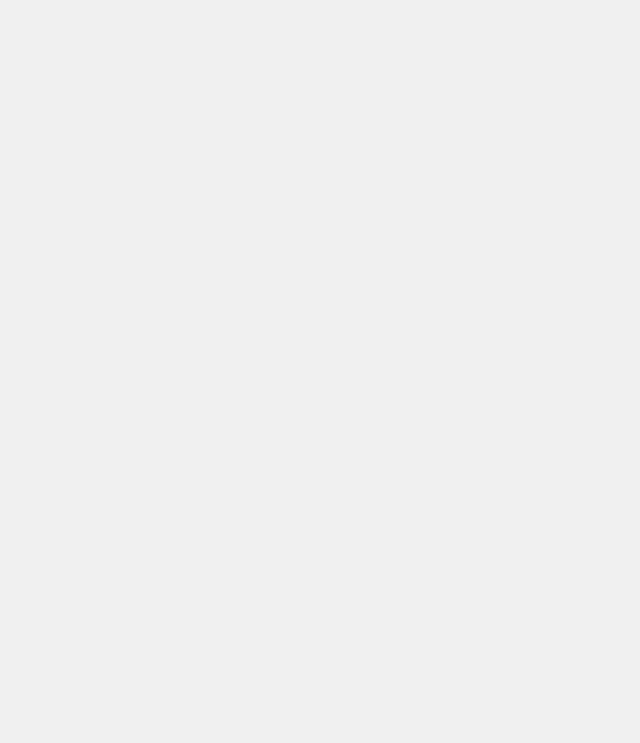
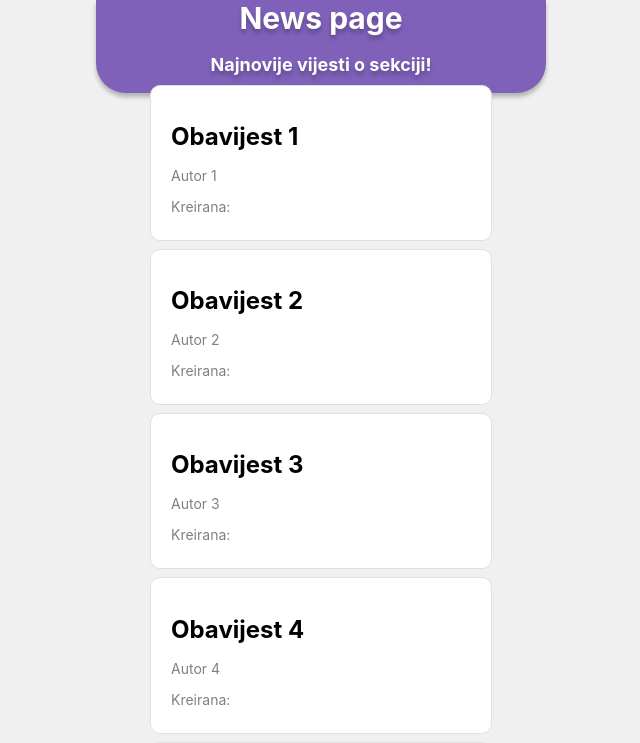
Before and after one commit to LukaArambasic2/chess-rank-up, a React (Create React App) app in the folder frontend/: page /news in a window 1280 px wide. Before the commit this address had no page. Shown: the top 743 px of the page, without its empty margins (319-959 px from the left). Built offline with nearby package versions, Linux system fonts and the light colour scheme.

Commit message:
News i Post page

```diff
--- a/frontend/src/App.js
+++ b/frontend/src/App.js
@@ -11,6 +11,8 @@ import HomePage from './pages/home/HomePage';
 import Profile from './pages/profile/Profile';
 import ScoreboardTotal from './pages/scoreboard/Scoreboard';
 import Registration from './pages/registration/Registration';
+import News from './pages/news/News';
+import Post from './pages/post/Post';
 
 const sections = [
   { id: 1, name: 'Šahovska sekcija', heading: 'DOBRO DOŠLI', description: 'Igramo šah' },
@@ -37,6 +39,8 @@ function App() {
         <Route path="/scoreboard/total" element={<ScoreboardTotal name={"Total"} description={"Svi bodovi ikad"}/>} />
         <Route path="/scoreboard/league" element={<ScoreboardTotal name={"Liga"} description={"Bodovi u Ligi"}/>} />
 
+        <Route path="/news" element={<News />} />
+        <Route path="/post" element={<Post />} />
       </Routes>
     </Router>
   );
--- /dev/null
+++ b/frontend/src/components/descriptive-component/DescriptiveComponent.css
@@ -0,0 +1,22 @@
+.descriptive-card {
+    border-radius: 10px;
+    border: 1px solid #e0e0e0;
+    padding: 20px;
+    width: 300px;
+    background-color: white;
+}
+
+.title {
+    font-size: 24px;
+    font-weight: bold;
+    color: black;
+}
+
+.author, .created-at, .last-modified {
+    font-size: 14px;
+    color: gray;
+}
+
+.created-at, .last-modified {
+    margin: 5px 0;
+}
--- /dev/null
+++ b/frontend/src/components/descriptive-component/DescriptiveComponent.jsx
@@ -0,0 +1,15 @@
+import React from 'react';
+import './DescriptiveComponent.css'; // Optional, if you want to style it in a separate CSS file
+
+const DescriptiveComponent = ({ item, onClick }) => {
+
+    return (
+        <div className="descriptive-card" onClick={()=>onClick()}>
+            <h1 className="title">{item.title}</h1>
+            <p className="author">{item.author}</p>
+            <p className="created-at">Kreirana: {item.createdAt}</p>
+        </div>
+    );
+};
+
+export default DescriptiveComponent;
--- a/frontend/src/components/rank-order/RankOrder.jsx
+++ b/frontend/src/components/rank-order/RankOrder.jsx
@@ -10,7 +10,7 @@ const RankOrder = ({mjesto}) => {
                 <div className='maleniM1'>{mjesto.place}.</div>
                 <div className='maleniM2'>{mjesto.name}</div>
                 <div className='maleniM3'>{mjesto.points}</div>
-                </div>
+            </div>
         </>
     );
 }
--- /dev/null
+++ b/frontend/src/pages/news/News.css
@@ -0,0 +1,7 @@
+.listContainer {
+    display: flex;
+    flex-direction: column;
+    gap: 1vh;
+    margin-top: -1vh;
+    padding-bottom: 10vh;
+}
--- /dev/null
+++ b/frontend/src/pages/news/News.jsx
@@ -0,0 +1,41 @@
+import React from "react";
+import "./News.css";
+import TitleContainer from "../../components/titleContainer/TitleContainer";
+import { useNavigate } from "react-router-dom";
+import DescriptiveComponent from "../../components/descriptive-component/DescriptiveComponent";
+
+const News = () => {
+    const nav = useNavigate();
+
+    const newsList = [
+        {id: 1, title: "Obavijest 1", description: "U prvoj obavijesti ćemo...", time: "2024-10-12 10:00", author: "Autor 1"},
+        {id: 2, title: "Obavijest 2", description: "U drugoj obavijesti ćemo...", time: "2024-10-12 11:00", author: "Autor 2"},
+        {id: 3, title: "Obavijest 3", description: "U trećoj obavijesti ćemo...", time: "2024-10-12 12:00", author: "Autor 3"},
+        {id: 4, title: "Obavijest 4", description: "U četvrtoj obavijesti ćemo...", time: "2024-10-12 13:00", author: "Autor 4"},
+        {id: 5, title: "Obavijest 5", description: "U petoj obavijesti ćemo...", time: "2024-10-12 14:00", author: "Autor 5"},
+        {id: 6, title: "Obavijest 6", description: "U šestoj obavijesti ćemo...", time: "2024-10-12 15:00", author: "Autor 6"},
+        {id: 7, title: "Obavijest 7", description: "U sedmoj obavijesti ćemo...", time: "2024-10-12 16:00", author: "Autor 7"},
+        {id: 8, title: "Obavijest 8", description: "U osmoj obavijesti ćemo...", time: "2024-10-12 17:00", author: "Autor 8"},
+        {id: 9, title: "Obavijest 9", description: "U devetoj obavijesti ćemo...", time: "2024-10-12 18:00", author: "Autor 9"},
+        {id: 10, title: "Obavijest 10", description: "U desetoj obavijesti ćemo...", time: "2024-10-12 19:00", author: "Autor 10"}
+    ];
+
+
+    const handleClick = () => {
+        nav("/post")
+    }
+
+    return (
+        <div className="container">
+            <TitleContainer title={"News page"} description={"Najnovije vijesti o sekciji!"} />
+
+            <div className="listContainer">
+            {newsList.map(post => (
+                <DescriptiveComponent item={post} onClick={handleClick}/>
+            ))}
+            </div>
+        </div>
+    )
+}
+
+export default News;
--- /dev/null
+++ b/frontend/src/pages/post/Post.jsx
@@ -0,0 +1,13 @@
+import React from "react";
+import TitleContainer from "../../components/titleContainer/TitleContainer";
+
+const Post = ({post}) => {
+    return (
+        <div className="container">
+            <TitleContainer title={post.title} description={post.author + "\n" + post.time} />
+
+        </div>
+    )
+}
+
+export default Post;
--- a/frontend/src/pages/scoreboard/Scoreboard.jsx
+++ b/frontend/src/pages/scoreboard/Scoreboard.jsx
@@ -64,7 +64,7 @@ const ScoreboardTotal = ({name, description}) => {
                     {mjesta.map(mjesto => (
                         <RankOrder  mjesto={mjesto} />
                     ))}
-                </div>
+            </div>
         </>
     );
 }
```
Also changed, not shown: frontend/src/pages/post/Post.css (added), frontend/src/pages/post/PostPage.css (deleted), frontend/src/pages/post/PostPage.jsx (deleted).
